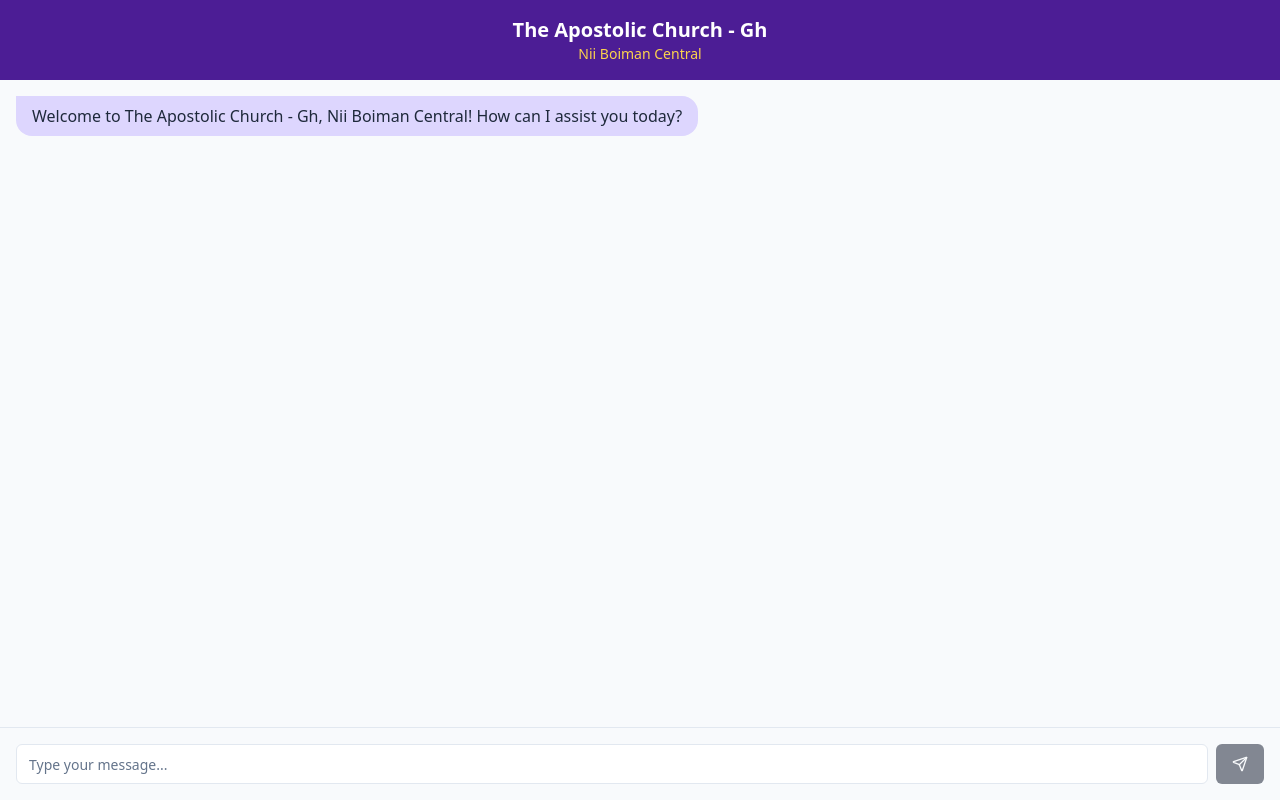
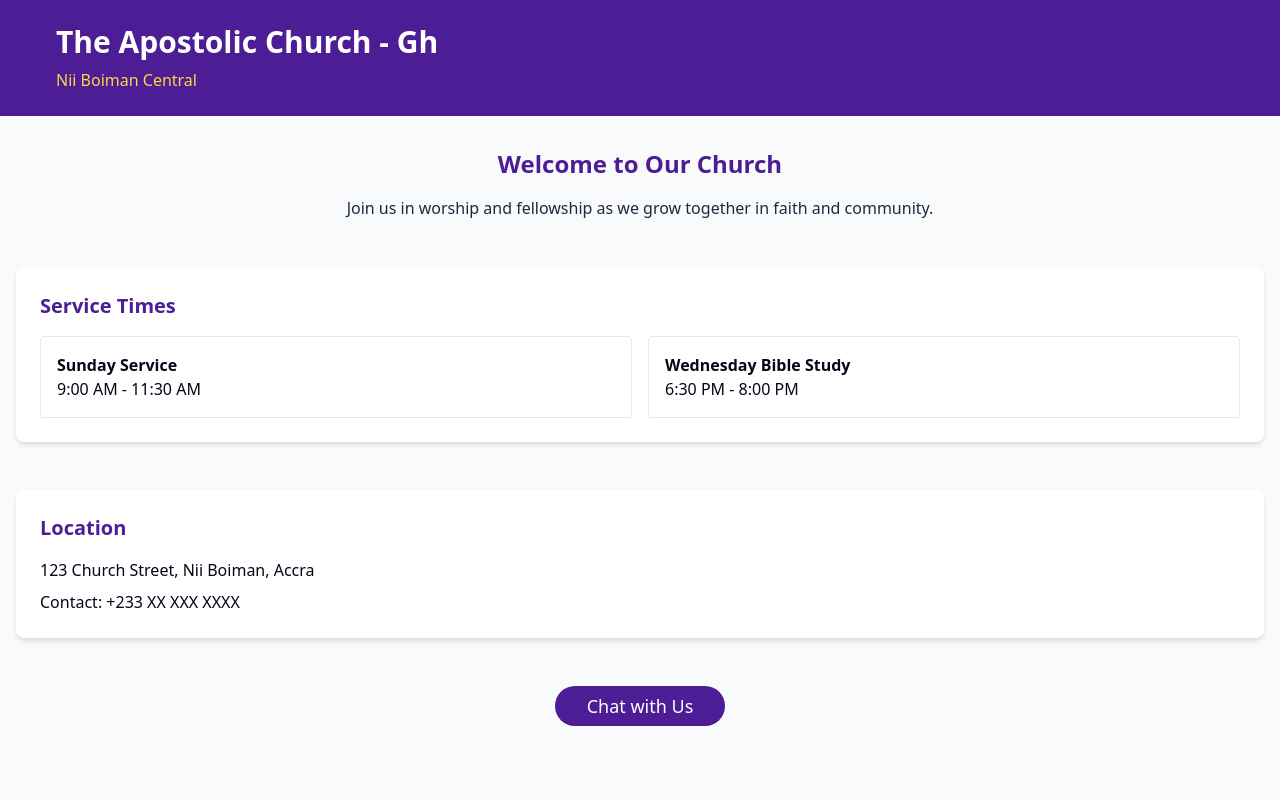
Before and after one commit to karhin20/church-website1, a React (Vite) app: page / in a window 1280 px wide. Built offline with nearby package versions, Linux system fonts and the light colour scheme.

Commit message:
Add church information homepage
Implemented a homepage that displays various church information. Added a button linking to the chat feature on the homepage and all other pages.
[skip gpt_engineer]

```diff
--- a/src/App.tsx
+++ b/src/App.tsx
@@ -4,6 +4,7 @@ import { TooltipProvider } from "@/components/ui/tooltip";
 import { QueryClient, QueryClientProvider } from "@tanstack/react-query";
 import { BrowserRouter, Routes, Route } from "react-router-dom";
 import Index from "./pages/Index";
+import Chat from "./pages/Chat";
 
 const queryClient = new QueryClient();
 
@@ -15,6 +16,7 @@ const App = () => (
       <BrowserRouter>
         <Routes>
           <Route path="/" element={<Index />} />
+          <Route path="/chat" element={<Chat />} />
         </Routes>
       </BrowserRouter>
     </TooltipProvider>
--- /dev/null
+++ b/src/pages/Chat.tsx
@@ -0,0 +1,75 @@
+import { ChatMessage } from "@/components/ChatMessage";
+import { ChatInput } from "@/components/ChatInput";
+import { useState } from "react";
+import { Link } from "react-router-dom";
+import { Button } from "@/components/ui/button";
+import { ArrowLeft } from "lucide-react";
+
+interface Message {
+  text: string;
+  isBot: boolean;
+}
+
+const Chat = () => {
+  const [messages, setMessages] = useState<Message[]>([
+    {
+      text: "Welcome to The Apostolic Church - Gh, Nii Boiman Central! How can I assist you today?",
+      isBot: true,
+    },
+  ]);
+  const [isLoading, setIsLoading] = useState(false);
+
+  const handleSendMessage = async (message: string) => {
+    setMessages((prev) => [...prev, { text: message, isBot: false }]);
+    setIsLoading(true);
+
+    // TODO: Integrate with backend
+    setTimeout(() => {
+      setMessages((prev) => [
+        ...prev,
+        {
+          text: "This is a placeholder response. Backend integration is pending.",
+          isBot: true,
+        },
+      ]);
+      setIsLoading(false);
+    }, 1000);
+  };
+
+  return (
+    <div className="flex flex-col h-screen bg-church-background">
+      {/* Header */}
+      <header className="bg-church-primary text-white p-4">
+        <div className="container mx-auto flex items-center">
+          <Link to="/">
+            <Button variant="ghost" className="text-white hover:text-church-secondary">
+              <ArrowLeft className="h-4 w-4 mr-2" />
+              Back to Home
+            </Button>
+          </Link>
+          <div className="ml-4">
+            <h1 className="text-xl font-bold">The Apostolic Church - Gh</h1>
+            <p className="text-sm text-church-secondary">Nii Boiman Central</p>
+          </div>
+        </div>
+      </header>
+
+      {/* Chat Messages */}
+      <div className="flex-1 overflow-y-auto p-4 space-y-4">
+        {messages.map((message, index) => (
+          <ChatMessage
+            key={index}
+            message={message.text}
+            isBot={message.isBot}
+          />
+        ))}
+        {isLoading && <ChatMessage message="" isBot={true} isLoading={true} />}
+      </div>
+
+      {/* Input */}
+      <ChatInput onSendMessage={handleSendMessage} disabled={isLoading} />
+    </div>
+  );
+};
+
+export default Chat;
--- a/src/pages/Index.tsx
+++ b/src/pages/Index.tsx
@@ -1,62 +1,58 @@
-import { useState } from "react";
-import { ChatMessage } from "@/components/ChatMessage";
-import { ChatInput } from "@/components/ChatInput";
-
-interface Message {
-  text: string;
-  isBot: boolean;
-}
+import { Button } from "@/components/ui/button";
+import { Link } from "react-router-dom";
 
 const Index = () => {
-  const [messages, setMessages] = useState<Message[]>([
-    {
-      text: "Welcome to The Apostolic Church - Gh, Nii Boiman Central! How can I assist you today?",
-      isBot: true,
-    },
-  ]);
-  const [isLoading, setIsLoading] = useState(false);
-
-  const handleSendMessage = async (message: string) => {
-    // Add user message
-    setMessages((prev) => [...prev, { text: message, isBot: false }]);
-    setIsLoading(true);
-
-    // TODO: Integrate with backend
-    // For now, we'll just simulate a response
-    setTimeout(() => {
-      setMessages((prev) => [
-        ...prev,
-        {
-          text: "This is a placeholder response. Backend integration is pending.",
-          isBot: true,
-        },
-      ]);
-      setIsLoading(false);
-    }, 1000);
-  };
-
   return (
-    <div className="flex flex-col h-screen bg-church-background">
+    <div className="min-h-screen bg-church-background">
       {/* Header */}
-      <header className="bg-church-primary text-white p-4 text-center">
-        <h1 className="text-xl font-bold">The Apostolic Church - Gh</h1>
-        <p className="text-sm text-church-secondary">Nii Boiman Central</p>
+      <header className="bg-church-primary text-white p-6">
+        <div className="container mx-auto">
+          <h1 className="text-3xl font-bold">The Apostolic Church - Gh</h1>
+          <p className="text-church-secondary mt-2">Nii Boiman Central</p>
+        </div>
       </header>
 
-      {/* Chat Messages */}
-      <div className="flex-1 overflow-y-auto p-4 space-y-4">
-        {messages.map((message, index) => (
-          <ChatMessage
-            key={index}
-            message={message.text}
-            isBot={message.isBot}
-          />
-        ))}
-        {isLoading && <ChatMessage message="" isBot={true} isLoading={true} />}
-      </div>
+      {/* Main Content */}
+      <main className="container mx-auto px-4 py-8">
+        {/* Welcome Section */}
+        <section className="mb-12 text-center">
+          <h2 className="text-2xl font-bold text-church-primary mb-4">Welcome to Our Church</h2>
+          <p className="text-church-text max-w-2xl mx-auto">
+            Join us in worship and fellowship as we grow together in faith and community.
+          </p>
+        </section>
 
-      {/* Input */}
-      <ChatInput onSendMessage={handleSendMessage} disabled={isLoading} />
+        {/* Service Times */}
+        <section className="mb-12 bg-white p-6 rounded-lg shadow-md">
+          <h3 className="text-xl font-bold text-church-primary mb-4">Service Times</h3>
+          <div className="grid md:grid-cols-2 gap-4">
+            <div className="p-4 border rounded">
+              <h4 className="font-semibold">Sunday Service</h4>
+              <p>9:00 AM - 11:30 AM</p>
+            </div>
+            <div className="p-4 border rounded">
+              <h4 className="font-semibold">Wednesday Bible Study</h4>
+              <p>6:30 PM - 8:00 PM</p>
+            </div>
+          </div>
+        </section>
+
+        {/* Location */}
+        <section className="mb-12 bg-white p-6 rounded-lg shadow-md">
+          <h3 className="text-xl font-bold text-church-primary mb-4">Location</h3>
+          <p>123 Church Street, Nii Boiman, Accra</p>
+          <p className="mt-2">Contact: +233 XX XXX XXXX</p>
+        </section>
+
+        {/* Chat Button */}
+        <div className="text-center mt-8">
+          <Link to="/chat">
+            <Button className="bg-church-primary hover:bg-church-primary/90 text-white px-8 py-4 rounded-full text-lg">
+              Chat with Us
+            </Button>
+          </Link>
+        </div>
+      </main>
     </div>
   );
 };
```
